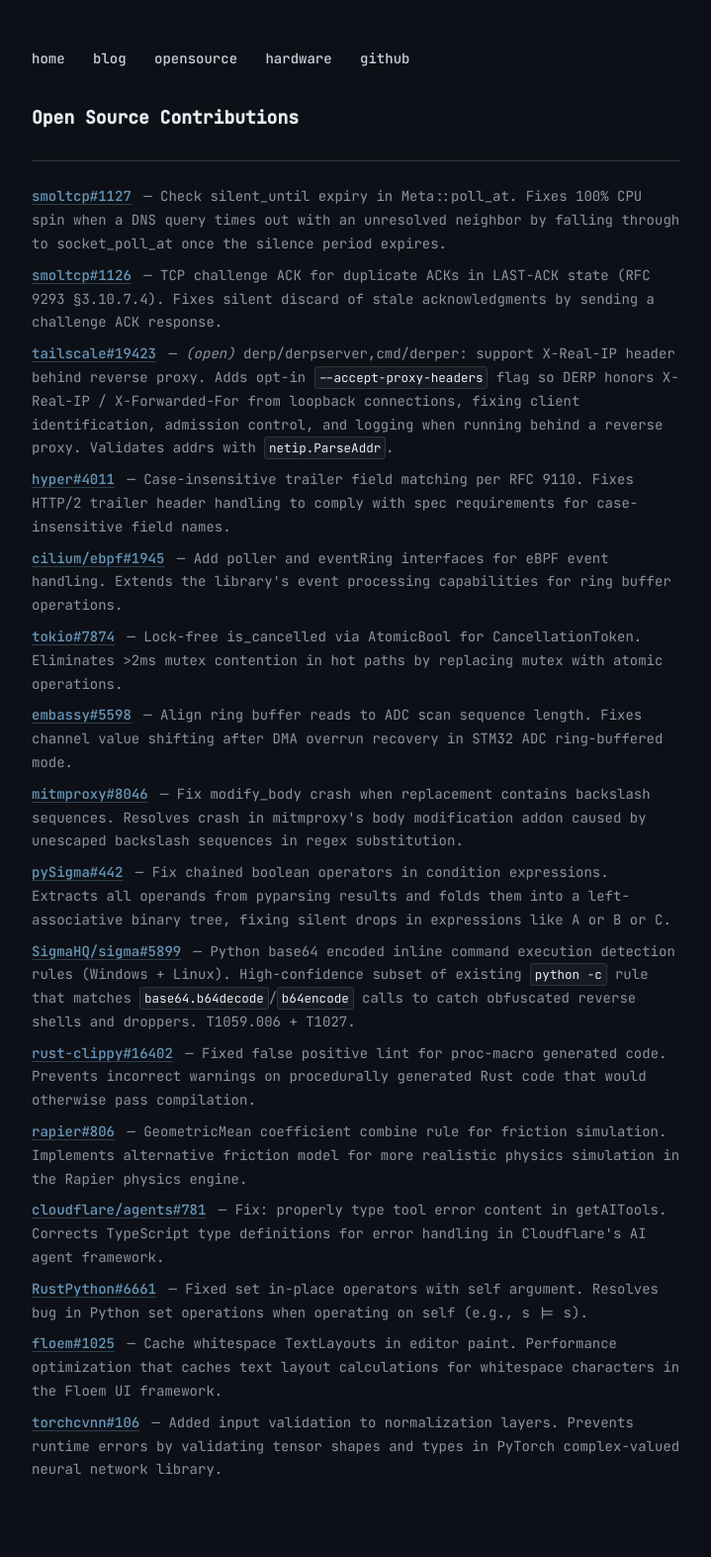
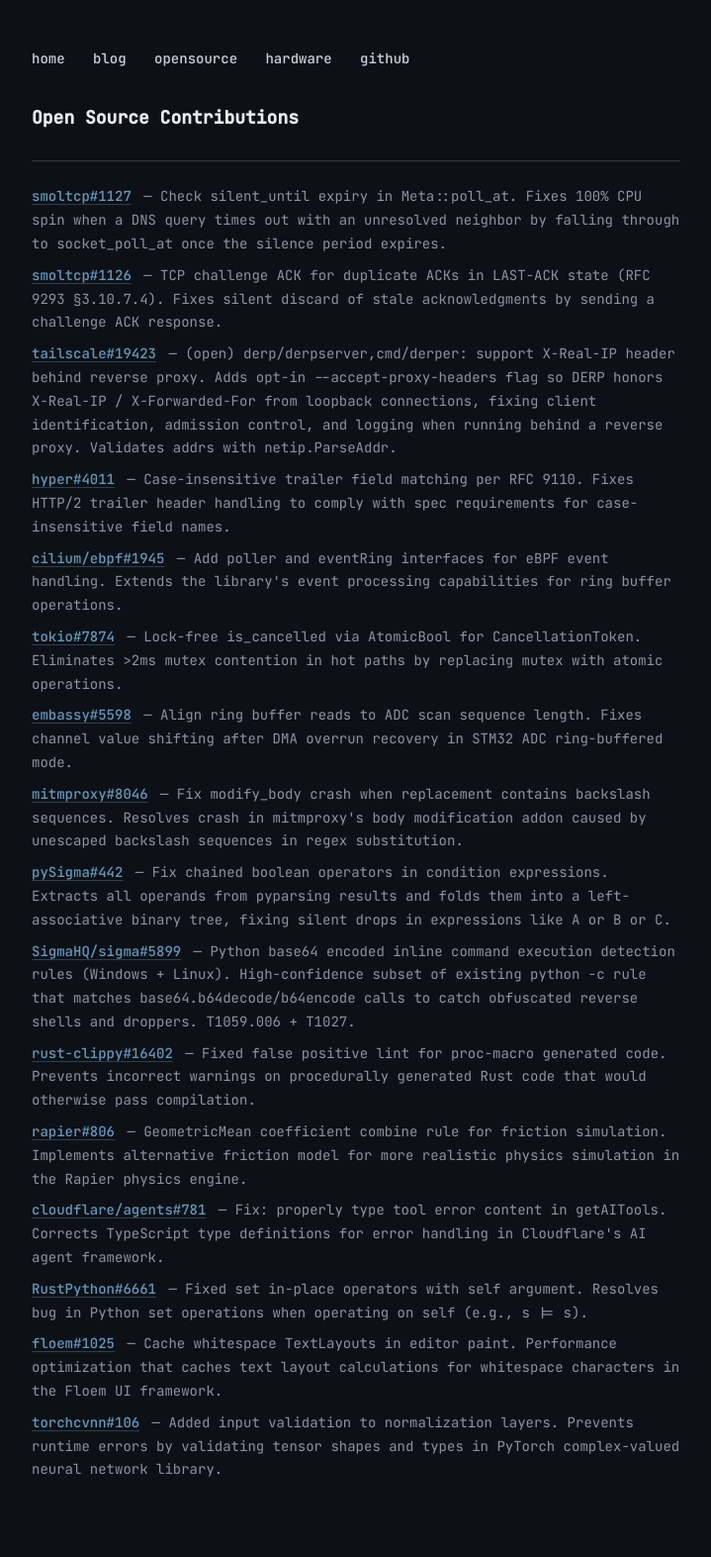
Before and after one commit to HueCodes/HueCodes.github.io, a Jekyll site: the page built from opensource.md, in a window 1280 px wide. Shown: the whole page at 99% size, without its empty margins (280-999 px from the left). Built offline with Jekyll 4.4.1, drawn with Linux system fonts in a browser that asks for light colours.

```diff
--- a/opensource.md
+++ b/opensource.md
@@ -30,7 +30,7 @@ title: open source
 
   <div class="project">
     <a href="https://github.com/tailscale/tailscale/pull/19423">tailscale#19423</a>
-    <span><em>(open)</em> derp/derpserver,cmd/derper: support X-Real-IP header behind reverse proxy. Adds opt-in <code>--accept-proxy-headers</code> flag so DERP honors X-Real-IP / X-Forwarded-For from loopback connections, fixing client identification, admission control, and logging when running behind a reverse proxy. Validates addrs with <code>netip.ParseAddr</code>.</span>
+    <span>(open) derp/derpserver,cmd/derper: support X-Real-IP header behind reverse proxy. Adds opt-in --accept-proxy-headers flag so DERP honors X-Real-IP / X-Forwarded-For from loopback connections, fixing client identification, admission control, and logging when running behind a reverse proxy. Validates addrs with netip.ParseAddr.</span>
   </div>
 
   <div class="project">
@@ -65,7 +65,7 @@ title: open source
 
   <div class="project">
     <a href="https://github.com/SigmaHQ/sigma/pull/5899">SigmaHQ/sigma#5899</a>
-    <span>Python base64 encoded inline command execution detection rules (Windows + Linux). High-confidence subset of existing <code>python -c</code> rule that matches <code>base64.b64decode</code>/<code>b64encode</code> calls to catch obfuscated reverse shells and droppers. T1059.006 + T1027.</span>
+    <span>Python base64 encoded inline command execution detection rules (Windows + Linux). High-confidence subset of existing python -c rule that matches base64.b64decode/b64encode calls to catch obfuscated reverse shells and droppers. T1059.006 + T1027.</span>
   </div>
 
   <div class="project">
```
